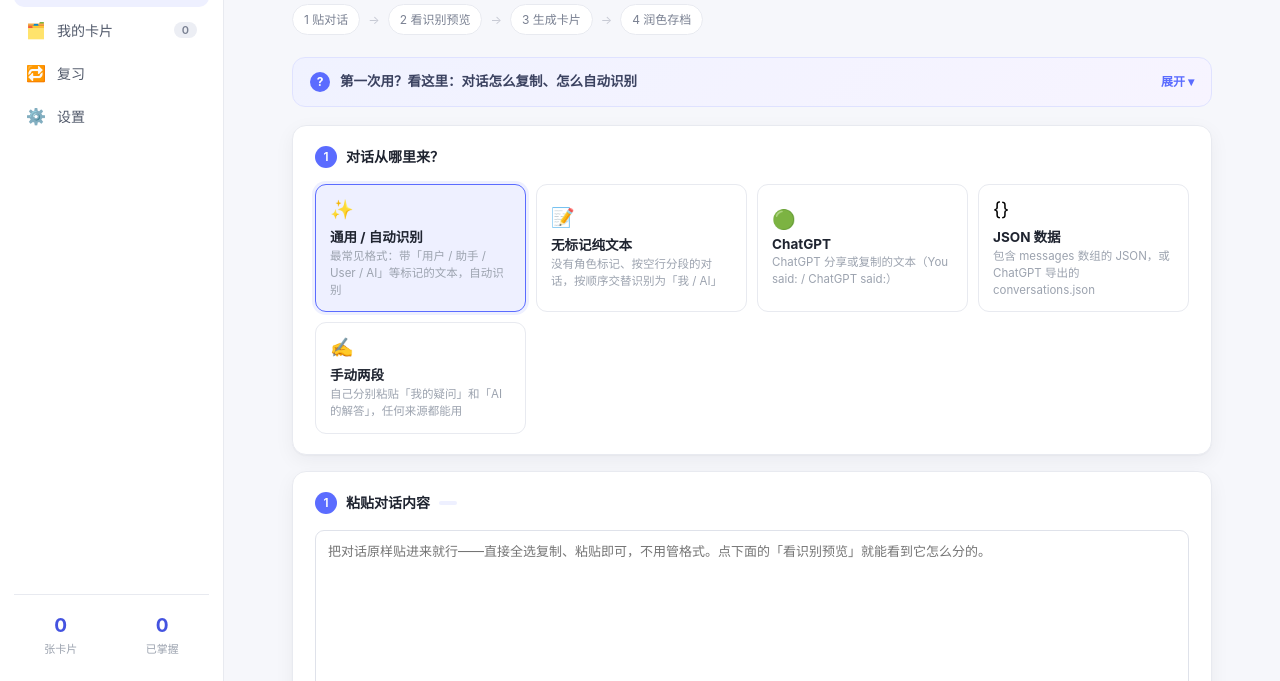
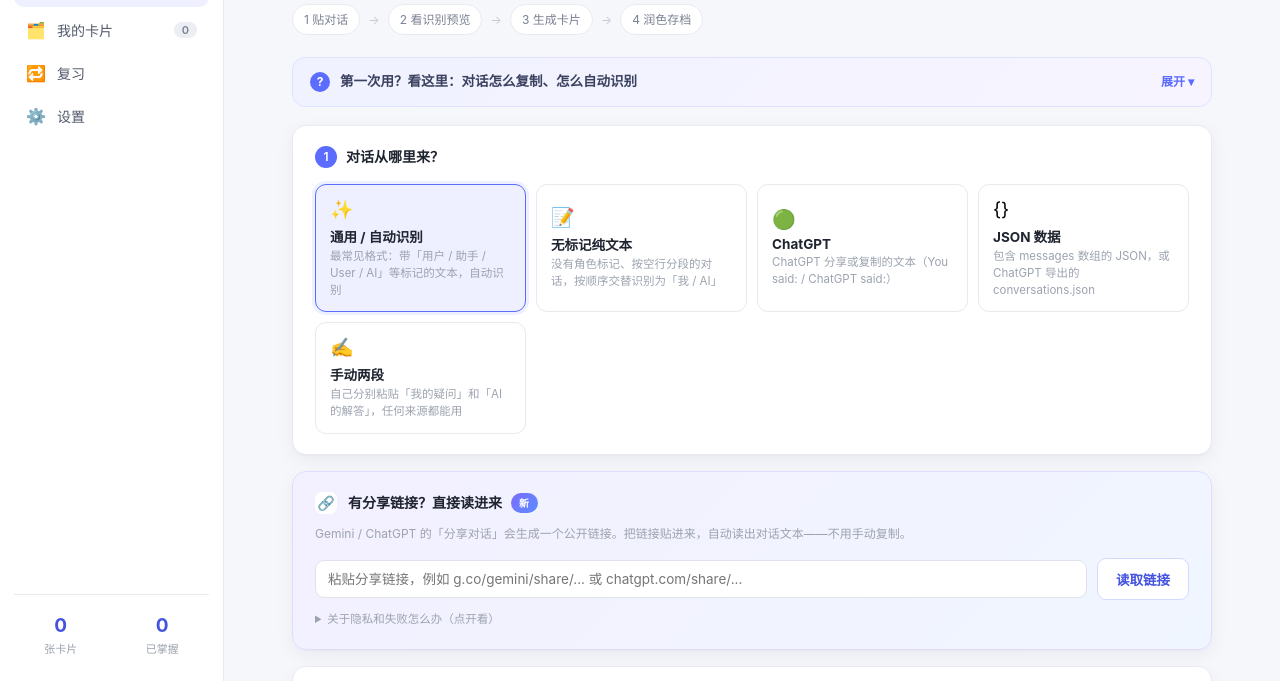
Before and after one commit to dasein-chao/dasein-chao.github.io, a plain HTML site: page index.html in a window 1280 px wide. Shown: the part 119-800 px from the top of the page. Drawn offline with Linux system fonts and the light colour scheme.

Commit message:
新增分享链接读取 LinkFetch + 交接文档更新

```diff
--- a/index.html
+++ b/index.html
@@ -85,8 +85,8 @@
             <div class="gstep">
               <div class="gstep-num">2</div>
               <div>
-                <b>把对话文字复制下来</b>
-                <p>电脑：在对话区域按住鼠标拖动选中文字，或按 Ctrl+A 全选 → Ctrl+C 复制。<br>手机：长按文字 → 全选 → 复制。<br>有的 App 有"分享/导出"按钮，用它导出文本也可以。</p>
+                <b>把对话弄进来（两种方式任选）</b>
+                <p><b>方式一 · 有分享链接最省事：</b>Gemini / ChatGPT 点"分享对话"会生成一个公开链接，把它贴到下面紫色框里点"读取链接"，对话文字自动填好。<br><b>方式二 · 手动复制：</b>电脑 Ctrl+A 全选 → Ctrl+C；手机长按 → 全选 → 复制，贴到大框里。<br>⚠️ 分享链接会经过公共中转，敏感内容请用手动复制。</p>
               </div>
             </div>
             <div class="gstep">
@@ -123,6 +123,21 @@
         <textarea class="input textarea" id="manualQuestion" rows="5" placeholder="把你当时困惑、反驳、追问的话贴在这里…"></textarea>
         <label class="field-label">AI 的解答</label>
         <textarea class="input textarea" id="manualAnswer" rows="7" placeholder="把 AI 讲解、你们辩论的内容贴在这里…"></textarea>
+      </div>
+
+      <!-- 链接导入 -->
+      <div class="panel link-panel" id="linkPanel">
+        <div class="panel-title"><span class="link-icon">🔗</span> 有分享链接？直接读进来 <span class="link-tag">新</span></div>
+        <p class="hint" style="margin-top:-6px">Gemini / ChatGPT 的「分享对话」会生成一个公开链接。把链接贴进来，自动读出对话文本——不用手动复制。</p>
+        <div class="link-row">
+          <input type="text" class="input" id="linkInput" placeholder="粘贴分享链接，例如 g.co/gemini/share/... 或 chatgpt.com/share/...">
+          <button class="btn secondary" id="fetchLinkBtn">读取链接</button>
+        </div>
+        <div class="link-status hidden" id="linkStatus"></div>
+        <details class="link-note">
+          <summary>关于隐私和失败怎么办（点开看）</summary>
+          <p>读取时对话内容会经过公共中转服务，<b>敏感内容请改用手动复制</b>。如果读取失败（链接需登录、网络不通、或对方禁止抓取），工具会自动换几个通道再试；都不行就把链接用浏览器打开、全选复制文本，贴到下面的框里，效果一样。</p>
+        </details>
       </div>
 
       <!-- 通用粘贴 -->
```
